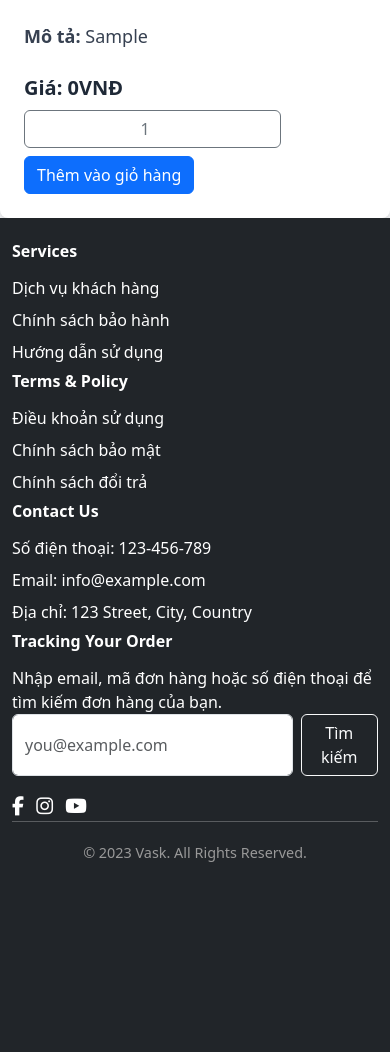
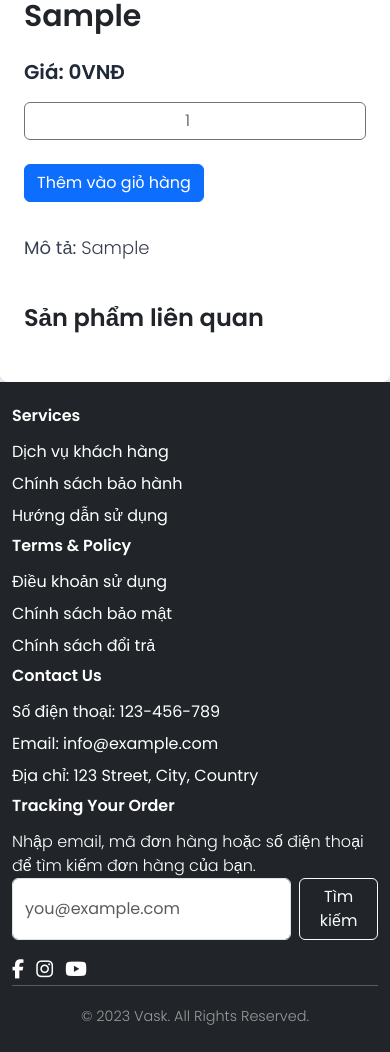
Before and after one commit to vikhoa911/Duan, a PHP site: page /index.php?act=chitietsp&id_san_pham=1 in a window 390 px wide. Shown: the part 383-1435 px from the top of the page. Before the commit the page ends 1245 px from the top, so only its background shows below. Run offline with PHP 8.4, Linux system fonts and the light colour scheme; tables that the repository leaves empty hold one stand-in row (values such as "Sample post"); some libraries are stand-ins or nearby versions.

Commit message:
sản phẩm chi tiết

```diff
--- a/views/css/htsp.css
+++ b/views/css/htsp.css
@@ -1,5 +1,7 @@
 
-
+body {
+    font-family: 'Poppins', sans-serif;
+}
 .related-products {
     text-align: center;
     padding: 20px ;
--- a/views/css/style.css
+++ b/views/css/style.css
@@ -1,3 +1,6 @@
+body {
+    font-family: 'Poppins', sans-serif;
+}
 .navbar-brand {
     font-weight: bold;
     font-size: 24px;
@@ -33,6 +36,15 @@
     max-width: 2000px;
     max-height: 485px;
     object-fit: cover;
+}
+h1 {
+    font-family: 'Poppins', sans-serif;
+    font-weight: 600;
+}
+
+p, input, form {
+    font-family: 'Poppins', sans-serif;
+    font-weight: 300; /* Nhẹ nhàng, mềm mại */
 }
 
 .banner-text h1 {
--- a/views/header.php
+++ b/views/header.php
@@ -13,6 +13,7 @@
     <link href="https://cdn.jsdelivr.net/npm/bootstrap@5.3.3/dist/css/bootstrap.min.css" rel="stylesheet" integrity="sha384-QWTKZyjpPEjISv5WaRU9OFeRpok6YctnYmDr5pNlyT2bRjXh0JMhjY6hW+ALEwIH" crossorigin="anonymous">
     <script src="https://cdn.jsdelivr.net/npm/bootstrap@5.3.3/dist/js/bootstrap.bundle.min.js" integrity="sha384-YvpcrYf0tY3lHB60NNkmXc5s9fDVZLESaAA55NDzOxhy9GkcIdslK1eN7N6jIeHz" crossorigin="anonymous"></script>
     <link href="https://cdn.jsdelivr.net/npm/tailwindcss@2.2.19/dist/tailwind.min.css" rel="stylesheet">
+    <link href="https://fonts.googleapis.com/css2?family=Poppins:wght@300;400;500;600&display=swap" rel="stylesheet">
     <link rel="stylesheet" href="views/css/style.css">
     <link rel="stylesheet" href="views/css/htsp.css">
 </head>
--- a/views/spct.php
+++ b/views/spct.php
@@ -1,14 +1,26 @@
+<?php
+include_once 'models/sanpham.php';
+$img_path = "images/";
+
+// Giả sử $sanpham chứa thông tin sản phẩm hiện tại
+// Bạn cần đảm bảo $sanpham được truyền từ controller trước khi hiển thị
+$id_danh_muc = $sanpham['id_danh_muc'];
+$id_san_pham_hien_tai = $sanpham['id_san_pham']; // Lưu ID của sản phẩm hiện tại
+
+// Lấy danh sách sản phẩm thuộc cùng danh mục
+$products = loadall_san_pham("", $id_danh_muc);
+?>
+
 <body class="bg-gray-100">
     <div class="max-w-5xl mx-auto p-6 bg-white shadow-md rounded-lg mt-6">
         <?php if ($sanpham): ?>
-            <h1 class="text-3xl font-bold mb-4"><?= $sanpham['ten_san_pham']; ?></h1>
             <div class="flex flex-col lg:flex-row">
                 <div class="lg:w-1/2">
                     <img src="images/<?= $sanpham['hinh']; ?>" alt="<?= $sanpham['ten_san_pham']; ?>" class="w-full h-auto object-cover rounded-lg">
                 </div>
                 <div class="lg:w-1/2 lg:pl-10 mt-6 lg:mt-0">
-                    <p class="text-gray-700 text-lg mb-4"><strong>Mô tả:</strong> <?= $sanpham['mo_ta']; ?></p>
-                    <p class="text-gray-800 text-xl font-semibold mb-2"><strong>Giá:</strong> <?= number_format($sanpham['gia']); ?>VNĐ</p>
+                    <h1 class="text-3xl font-bold mb-4">Tên sản phẩm: <?= $sanpham['ten_san_pham']; ?></h1>
+                    <p class="text-gray-800 text-xl font-semibold mb-3 mt-3"><strong>Giá:</strong> <?= number_format($sanpham['gia']); ?>VNĐ</p>
                     <form action="index.php?act=themgiohang" method="post">
                         <input type="hidden" name="id_san_pham" value="<?= $sanpham['id_san_pham']; ?>">
                         <input type="hidden" name="ten_san_pham" value="<?= $sanpham['ten_san_pham']; ?>">
@@ -16,9 +28,43 @@
                         <input type="hidden" name="gia" value="<?= $sanpham['gia']; ?>">
                         <input type="number" name="soluong" value="1" class="btn btn-outline-secondary mb-2">
                         <br>
-                        <input type="submit" name="themgiohang" class="btn btn-primary" value="Thêm vào giỏ hàng">
+                        <input type="submit" name="themgiohang" class="btn btn-primary mb-3 mt-3" value="Thêm vào giỏ hàng">
                     </form>
-
+                    <p class="text-gray-700 text-lg mb-3 mt-3"><strong>Mô tả:</strong> <?= $sanpham['mo_ta']; ?></p>
+                </div>
+            </div>
+            <div class="mt-6">
+                <h2 class="text-2xl font-bold mb-4">Sản phẩm liên quan</h2>
+                <div class="grid grid-cols-1 gap-x-6 gap-y-10 sm:grid-cols-2 lg:grid-cols-3 xl:grid-cols-4 xl:gap-x-8">
+                    <?php if (!empty($products)): ?>
+                        <?php foreach ($products as $product): ?>
+                            <?php
+                            // Bỏ qua sản phẩm hiện tại
+                            if ($product['id_san_pham'] == $id_san_pham_hien_tai) {
+                                continue;
+                            }
+                            // Tạo đường dẫn hình ảnh và link sản phẩm
+                            $hinh_full_path = $img_path . htmlspecialchars($product['hinh']);
+                            $linksp = "index.php?act=chitietsp&id_san_pham=" . htmlspecialchars($product['id_san_pham']);
+                            ?>
+                            <div class="group bg-white shadow-md rounded-lg overflow-hidden hover:shadow-lg transform hover:-translate-y-1 transition duration-300">
+                                <a href="<?= $linksp ?>" class="block">
+                                    <div class="aspect-w-1 aspect-h-1 w-full bg-gray-200 overflow-hidden">
+                                        <img src="<?= $hinh_full_path ?>" alt="<?= htmlspecialchars($product['ten_san_pham']) ?>" class="object-cover w-full h-full group-hover:opacity-90 transition duration-300">
+                                    </div>
+                                    <div class="p-4">
+                                        <h3 class="text-lg font-semibold text-gray-800 truncate"><?= htmlspecialchars($product['ten_san_pham']) ?></h3>
+                                        <p class="text-red-500 font-bold mt-1">Giá: <?= htmlspecialchars(number_format($product['gia'])) ?> VNĐ</p>
+                                    </div>
+                                </a>
+                                <div class="p-4 flex justify-center">
+                                    <a href="<?= $linksp ?>" class="px-4 py-2 bg-blue-500 text-white rounded hover:bg-blue-600 transition">Xem Chi Tiết</a>
+                                </div>
+                            </div>
+                        <?php endforeach; ?>
+                    <?php else: ?>
+                        <p>Không có sản phẩm nào!</p>
+                    <?php endif; ?>
                 </div>
             </div>
         <?php else: ?>
@@ -26,5 +72,4 @@
         <?php endif; ?>
     </div>
 </body>
-
 </html>
```
Also changed, not shown: views/suataikhoan.php (+7 -7 lines).
